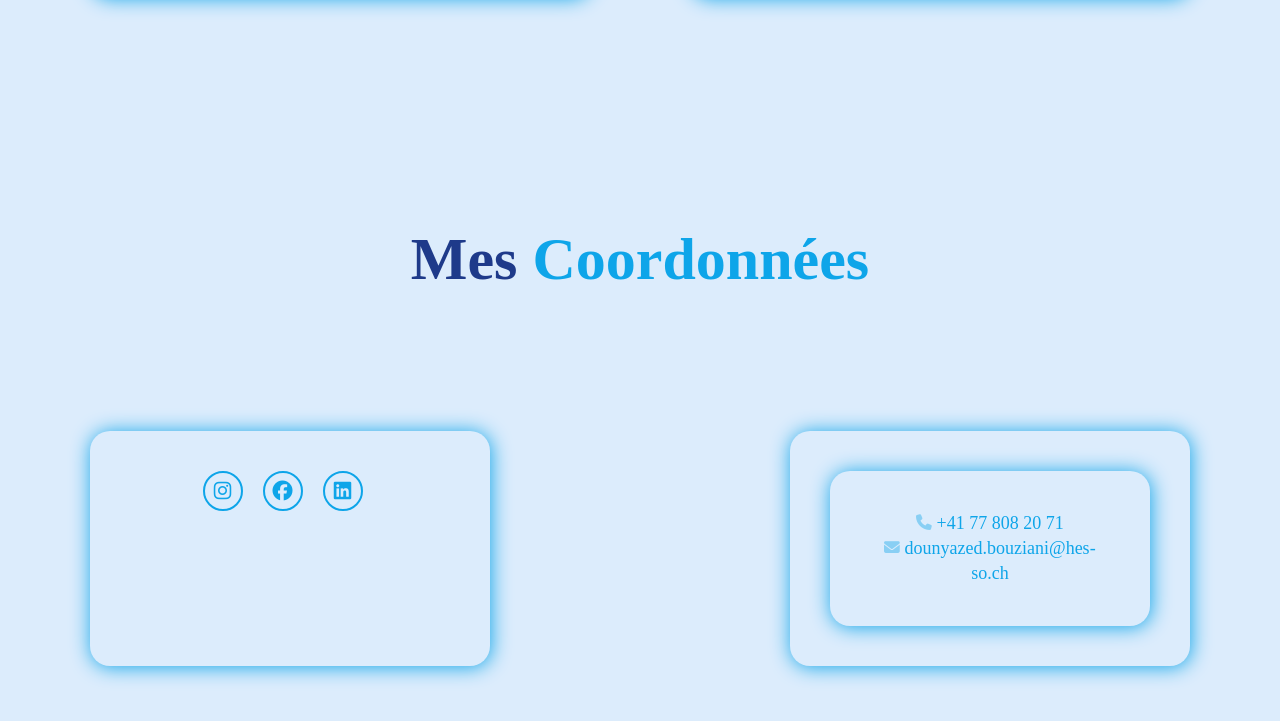
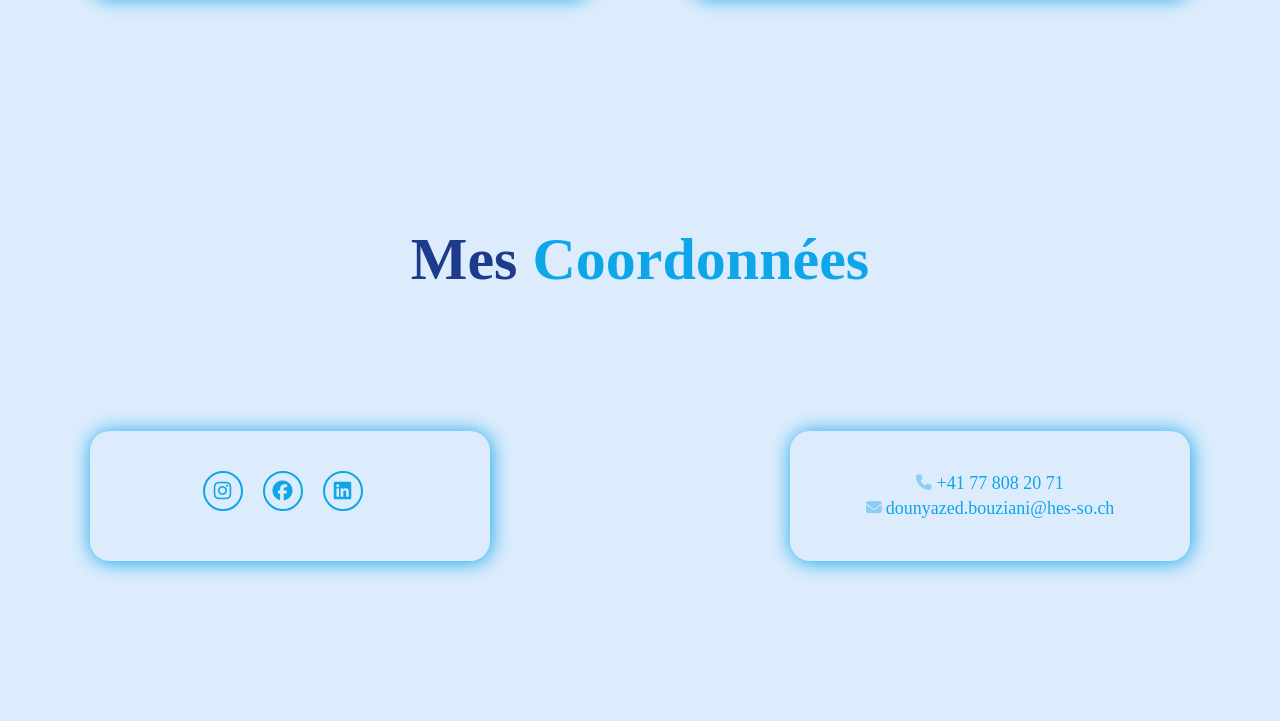
Before and after one commit to dounya19/dounyazed, a plain HTML site: page index.html in a window 1280 px wide. Shown: the part 2800-3521 px from the top of the page. Drawn offline with Linux system fonts and the light colour scheme.

Commit message:
Update index.html

```diff
--- a/index.html
+++ b/index.html
@@ -256,7 +256,7 @@
                 <a href="https://www.linkedin.com/in/dounyazed-bouziani-36a7b7226?utm_source=share&utm_campaign=share_via&utm_content=profile&utm_medium=ios_app" target="_blank"> <i class="fa-brands fa-linkedin" ></i> </a>
 
             </div>
-            <div class="contactinfo">
+
                <div class="contactinfo">
                 <div>
                    <a href="a"> <i class="fa-solid fa-phone fa-beat-fade fa-sm "style="color: #0EA5E9;"></i> +41 77 808 20 71 </a>
```
